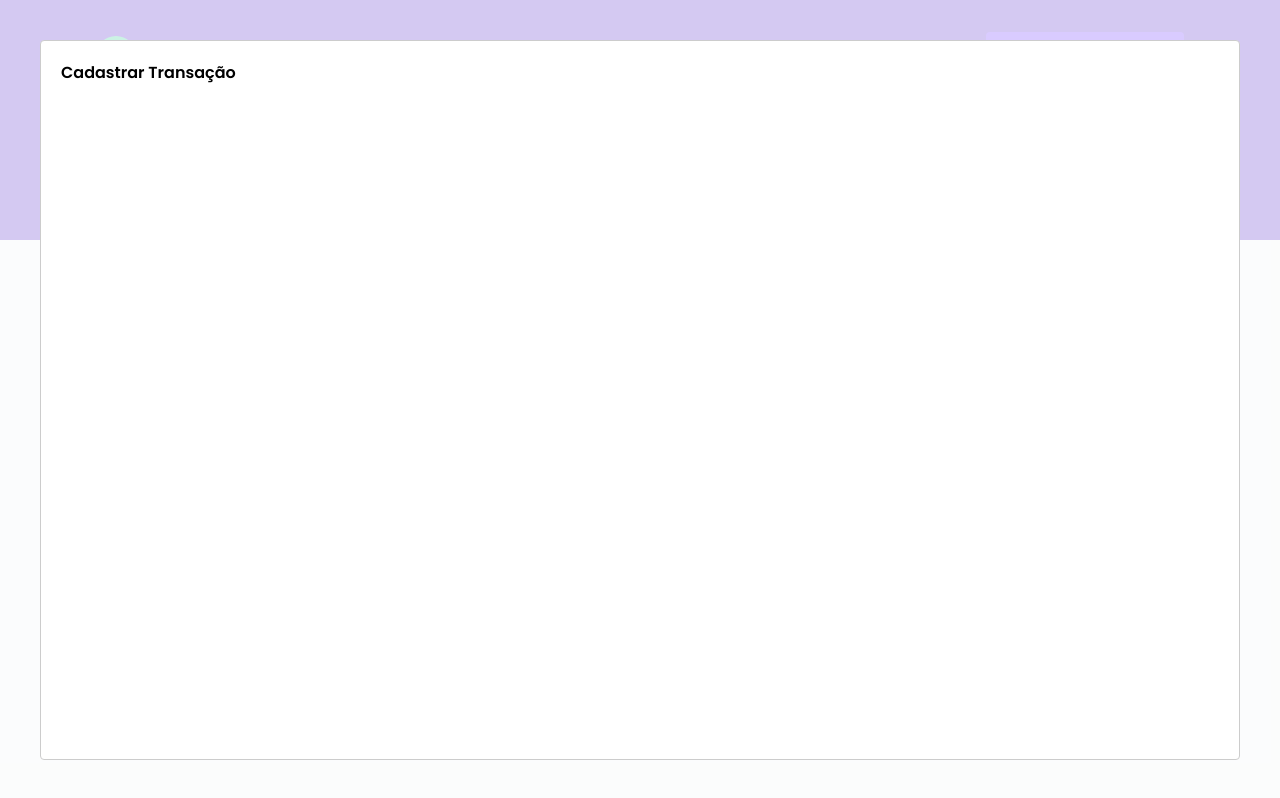
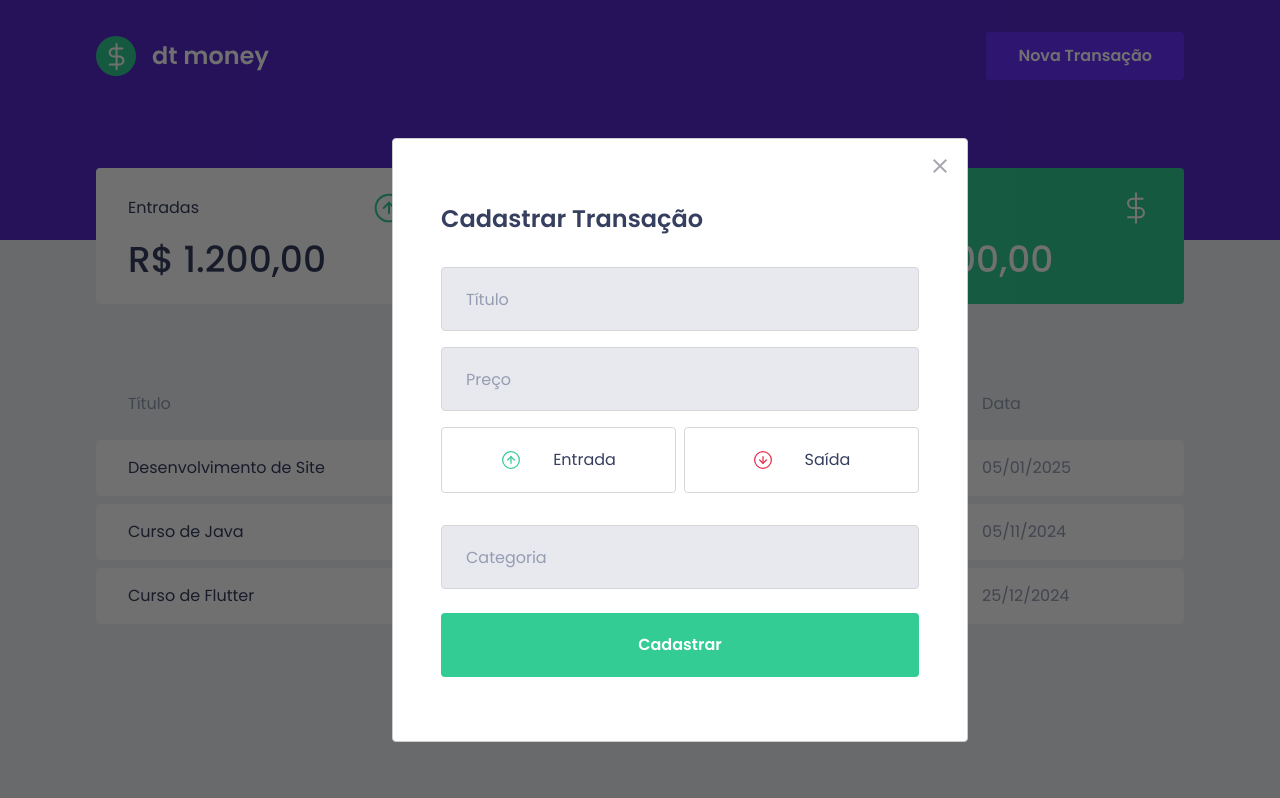
Before and after one commit to renyzeraa/dt-money, a React (Vite) app: page / in a window 1280 px wide. Both pictures are taken after a click on the button "Nova Transação". Built offline with nearby package versions, Linux system fonts and the light colour scheme; no server answers; what miragejs would draw is missing.

Commit message:
feat: base do modal de transações

```diff
--- a/src/components/modal-transaction.tsx
+++ b/src/components/modal-transaction.tsx
@@ -1,4 +1,7 @@
 import Modal from 'react-modal'
+import closeSVG from '../assets/close.svg'
+import incomeSVG from '../assets/income.svg'
+import outcomeSVG from '../assets/outcome.svg'
 
 interface ModalTransactionProps {
   isOpen: boolean;
@@ -12,8 +15,56 @@ export function ModalTransaction({ isOpen = false, onRequestClose }: ModalTransa
     <Modal
       isOpen={isOpen}
       onRequestClose={onRequestClose}
+      style={{
+        overlay: {
+          backgroundColor: '#0000008f',
+          position: 'fixed',
+          top: 0,
+          left: 0,
+          right: 0,
+          bottom: 0,
+          zIndex: 9999,
+          display: 'flex',
+          justifyContent: 'center',
+          alignItems: 'center',
+        },
+        content: {
+          padding: '64px 48px',
+          width: '100%',
+          maxWidth: '576px',
+          position: 'relative',
+        }
+      }}
     >
-      <h2>Cadastrar Transação</h2>
+      <button
+        type='button'
+        onClick={onRequestClose}
+        className="absolute top-1 right-1 cursor-pointer p-4 border-none bg-transparent hover:brightness-50 transition-all"
+        title='Fechar'
+      >
+        <img src={closeSVG} alt="Botão de fechar" />
+      </button>
+      <form>
+        <h2 className='text-color-title text-2xl mb-8'>Cadastrar Transação</h2>
+
+        <input className='w-full px-6 h-16 rounded border border-[#d7d7d7] bg-[#e7e9ee] font-normal text-base placeholder:text-color-text' type="text" name="titulo" id="" placeholder='Título' />
+        <input className='w-full px-6 h-16 rounded border border-[#d7d7d7] bg-[#e7e9ee] font-normal text-base placeholder:text-color-text mt-4' type="number" name="preco" id="" placeholder='Preço' />
+
+        <div className='my-4 flex gap-2 items-center'>
+          <button className='hover:border-[#aaa] transition-colors py-5 border border-[#d7d7d7] flex justify-center rounded bg-transparent gap-4 flex-1 items-center' type='button'>
+            <img className='size-5' src={incomeSVG} alt="Entrada" />
+            <span className='text-base inline-block ml-4 text-color-title'>Entrada</span>
+          </button>
+          <button className='hover:border-[#aaa] transition-colors py-5 border border-[#d7d7d7] flex justify-center rounded bg-transparent gap-4 flex-1 items-center' type='button'>
+            <img className='size-5' src={outcomeSVG} alt="Saída" />
+            <span className='text-base inline-block ml-4 text-color-title'>Saída</span>
+          </button>
+        </div>
+
+        <input className='w-full px-6 h-16 rounded border border-[#d7d7d7] bg-[#e7e9ee] font-normal text-base placeholder:text-color-text mt-4' type="text" name="categoria" id="" placeholder='Categoria' />
+
+        <button className='w-full px-6 h-16 font-semibold bg-green text-white rounded border-none text-base mt-6 hover:brightness-90 transition-all' type="submit">Cadastrar</button>
+      </form>
     </Modal>
   )
 }
```
